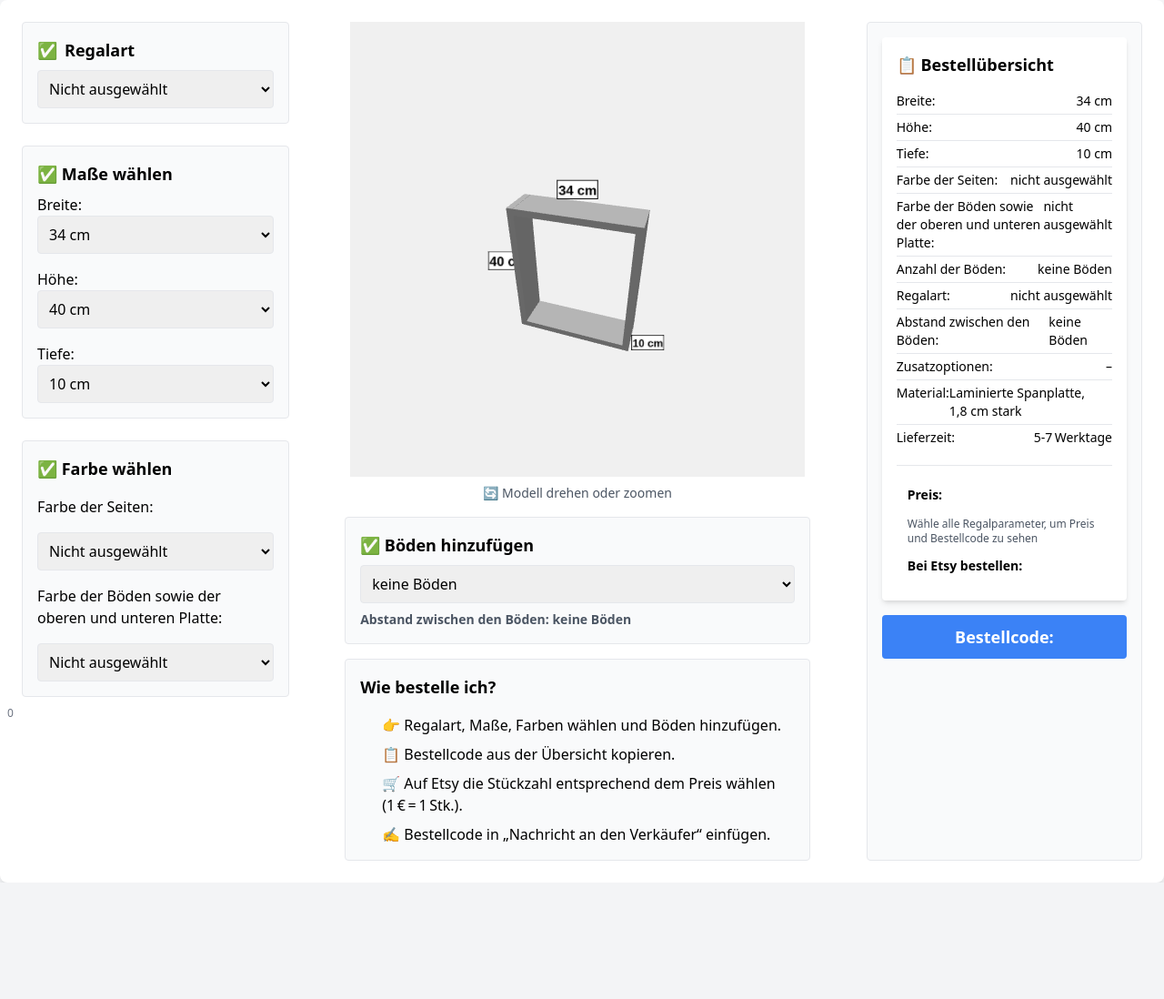
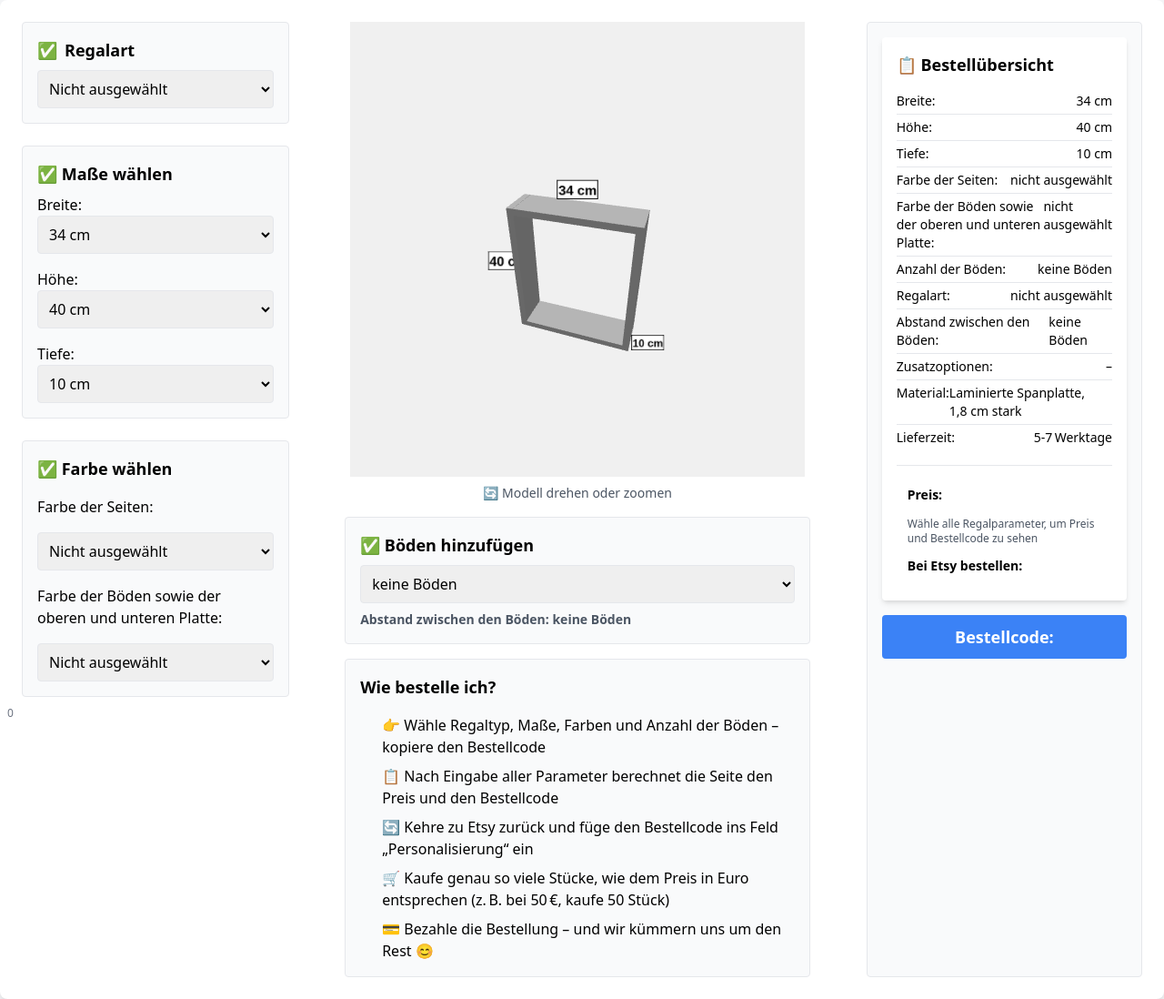
Before and after one commit to konfiguratorpolki/neuesprojekt, a plain HTML site: page index.html in a window 1280 px wide. Shown: the whole page at 91% size. Before the commit the page ends 970 px from the top, so only its background shows below. Drawn offline with nearby package versions, Linux system fonts and the light colour scheme; no server answers; animation ran at ten frames a second.

Commit message:
Update index.html

```diff
--- a/index.html
+++ b/index.html
@@ -110,10 +110,11 @@
       <div class="p-4 border rounded bg-gray-50 mt-4 w-full max-w-lg hidden md:block">
         <h2 class="text-lg font-bold text-black mb-4">Wie bestelle ich?</h2>
         <ul class="list-none ml-6 space-y-2">
-          <li>👉 Regalart, Maße, Farben wählen und Böden hinzufügen.</li>
-          <li>📋 Bestellcode aus der Übersicht kopieren.</li>
-          <li>🛒 Auf Etsy die Stückzahl entsprechend dem Preis wählen (1 € = 1 Stk.).</li>
-          <li>✍️ Bestellcode in „Nachricht an den Verkäufer“ einfügen.</li>
+          <li>👉  Wähle Regaltyp, Maße, Farben und Anzahl der Böden – kopiere den Bestellcode</li>
+          <li>📋 Nach Eingabe aller Parameter berechnet die Seite den Preis und den Bestellcode</li>
+          <li>🔄 Kehre zu Etsy zurück und füge den Bestellcode ins Feld „Personalisierung“ ein</li>
+          <li>🛒 Kaufe genau so viele Stücke, wie dem Preis in Euro entsprechen (z. B. bei 50 €, kaufe 50 Stück)</li>
+          <li>💳 Bezahle die Bestellung – und wir kümmern uns um den Rest 😊</li>
         </ul>
       </div>
     </div>
```
